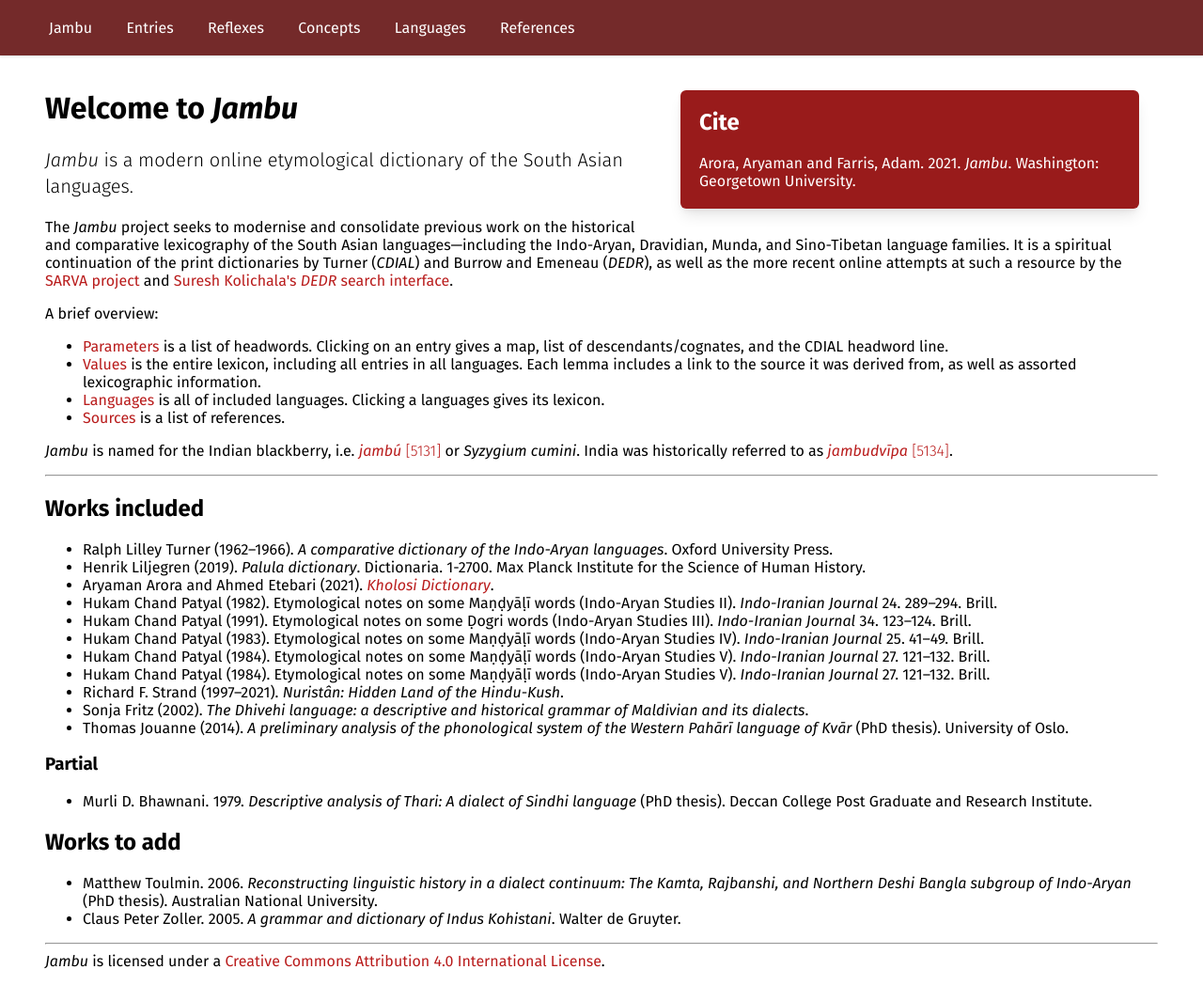
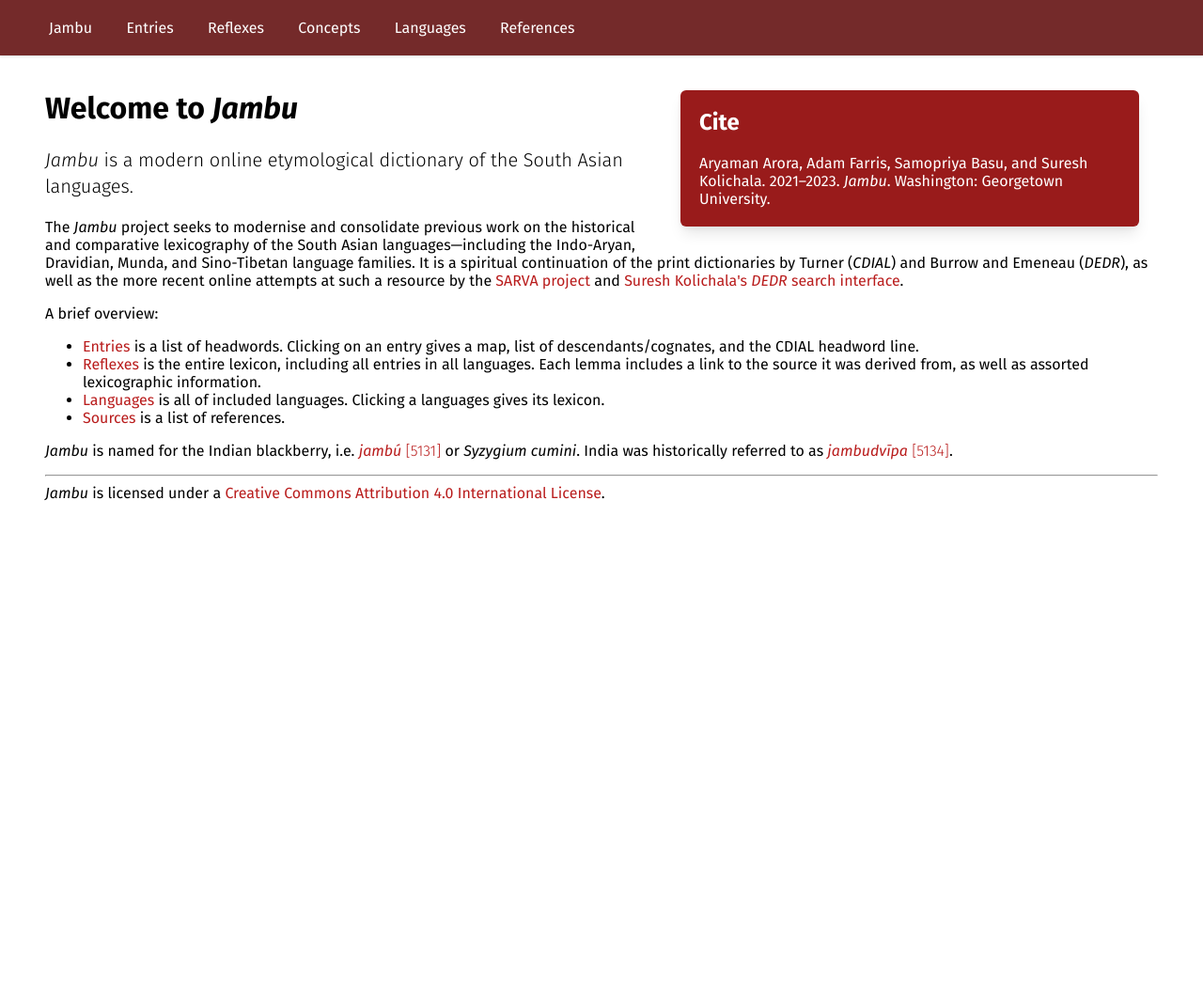
Before and after one commit to moli-mandala/neojambu, a Flask app: page / in a window 1280 px wide. Shown: the whole page at 94% size. After the commit the page ends 533 px from the top, so only its background shows below. Run offline with Flask 2, Linux system fonts and the light colour scheme; some libraries are stand-ins or nearby versions.

Commit message:
update index

```diff
--- a/templates/index.html
+++ b/templates/index.html
@@ -2,45 +2,19 @@
 <div>
     <div class="floater">
         <h2>Cite</h2>
-        <p>Arora, Aryaman and Farris, Adam. 2021. <em>Jambu</em>. Washington: Georgetown University.</p>
+        <p>Aryaman Arora, Adam Farris, Samopriya Basu, and Suresh Kolichala. 2021&ndash;2023. <em>Jambu</em>. Washington: Georgetown University.</p>
     </div>
     <h1>Welcome to <em>Jambu</em></h1>
     <p class="lead"><i>Jambu</i> is a modern online etymological dictionary of the South Asian languages.</p>
     <p>The <i>Jambu</i> project seeks to modernise and consolidate previous work on the historical and comparative lexicography of the South Asian languages&mdash;including the Indo-Aryan, Dravidian, Munda, and Sino-Tibetan language families. It is a spiritual continuation of the print dictionaries by Turner (<i>CDIAL</i>) and Burrow and Emeneau (<i>DEDR</i>), as well as the more recent online attempts at such a resource by the <a href="http://www.aa.tufs.ac.jp/sarva/">SARVA project</a> and <a href="http://kolichala.com/DEDR/">Suresh Kolichala's <i>DEDR</i> search interface</a>.</p>
     <p>A brief overview:
         <ul>
-            <li><a href="parameters">Parameters</a> is a list of headwords. Clicking on an entry gives a map, list of descendants/cognates, and the CDIAL headword line.</li>
-            <li><a href="values">Values</a> is the entire lexicon, including all entries in all languages. Each lemma includes a link to the source it was derived from, as well as assorted lexicographic information.</li>
-            <li><a href="languages">Languages</a> is all of included languages. Clicking a languages gives its lexicon.</li>
-            <li><a href="sources">Sources</a> is a list of references.</li>
+            <li><a href="/entries">Entries</a> is a list of headwords. Clicking on an entry gives a map, list of descendants/cognates, and the CDIAL headword line.</li>
+            <li><a href="/reflexes">Reflexes</a> is the entire lexicon, including all entries in all languages. Each lemma includes a link to the source it was derived from, as well as assorted lexicographic information.</li>
+            <li><a href="/languages">Languages</a> is all of included languages. Clicking a languages gives its lexicon.</li>
+            <li><a href="/sources">Sources</a> is a list of references.</li>
         </ul>
     </p>
     <p><em>Jambu</em> is named for the Indian blackberry, i.e. <a class="text-red-700 hover:text-red-900" href="/entries/5131"><em>jambú</em> <span class="font-thin">[5131]</span></a> or <em>Syzygium cumini</em>. India was historically referred to as <a class="text-red-700 hover:text-red-900" href="/entries/5134"><em>jambudvīpa</em> <span class="font-thin">[5134]</span></a>.</p>
 </div>
-<hr class="my-5">
-<div>
-    <h2 class="font-semibold text-2xl">Works included</h2>
-    <ul class="list-disc list-inside">
-        <li class="font-semibold">Ralph Lilley Turner (1962–1966). <em>A comparative dictionary of the Indo-Aryan languages</em>. Oxford University Press.</li>
-        <li>Henrik Liljegren (2019). <em>Palula dictionary</em>. Dictionaria. 1-2700. Max Planck Institute for the Science of Human History.</li>
-        <li>Aryaman Arora and Ahmed Etebari (2021). <em><a href="https://aryamanarora.github.io/kholosi/Kholosi_Dictionary.pdf">Kholosi Dictionary</a></em>.</li>
-        <li>Hukam Chand Patyal (1982). Etymological notes on some Maṇḍyāḷī words (Indo-Aryan Studies II). <em>Indo-Iranian Journal</em> 24. 289–294. Brill.</li>
-        <li>Hukam Chand Patyal (1991). Etymological notes on some Ḍogri words (Indo-Aryan Studies III). <em>Indo-Iranian Journal</em> 34. 123–124. Brill.</li>
-        <li>Hukam Chand Patyal (1983). Etymological notes on some Maṇḍyāḷī words (Indo-Aryan Studies IV). <em>Indo-Iranian Journal</em> 25. 41–49. Brill.</li>
-        <li>Hukam Chand Patyal (1984). Etymological notes on some Maṇḍyāḷī words (Indo-Aryan Studies V). <em>Indo-Iranian Journal</em> 27. 121–132. Brill.</li>
-        <li>Hukam Chand Patyal (1984). Etymological notes on some Maṇḍyāḷī words (Indo-Aryan Studies V). <em>Indo-Iranian Journal</em> 27. 121–132. Brill.</li>
-        <li>Richard F. Strand (1997–2021). <em>Nuristân: Hidden Land of the Hindu-Kush</em>.</li>
-        <li>Sonja Fritz (2002). <em>The Dhivehi language: a descriptive and historical grammar of Maldivian and its dialects</em>.</li>
-        <li>Thomas Jouanne (2014). <em>A preliminary analysis of the phonological system of the Western Pahārī language of Kvār</em> (PhD thesis). University of Oslo.</li>
-    </ul>
-    <h3 class="font-semibold text-xl mt-2">Partial</h3>
-    <ul class="list-disc list-inside">
-        <li>Murli D. Bhawnani. 1979. <em>Descriptive analysis of Thari: A dialect of Sindhi language</em> (PhD thesis). Deccan College Post Graduate and Research Institute.</li>
-    </ul>
-    <h2 class="font-semibold text-2xl mt-2">Works to add</h2>
-    <ul class="list-disc list-inside">
-        <li>Matthew Toulmin. 2006. <em>Reconstructing linguistic history in a dialect continuum: The Kamta, Rajbanshi, and Northern Deshi Bangla subgroup of Indo-Aryan</em> (PhD thesis). Australian National University.</li>
-        <li>Claus Peter Zoller. 2005. <em>A grammar and dictionary of Indus Kohistani</em>. Walter de Gruyter.</li>
-    </ul>
-</div>
 {% include "foot.html" %}
```
